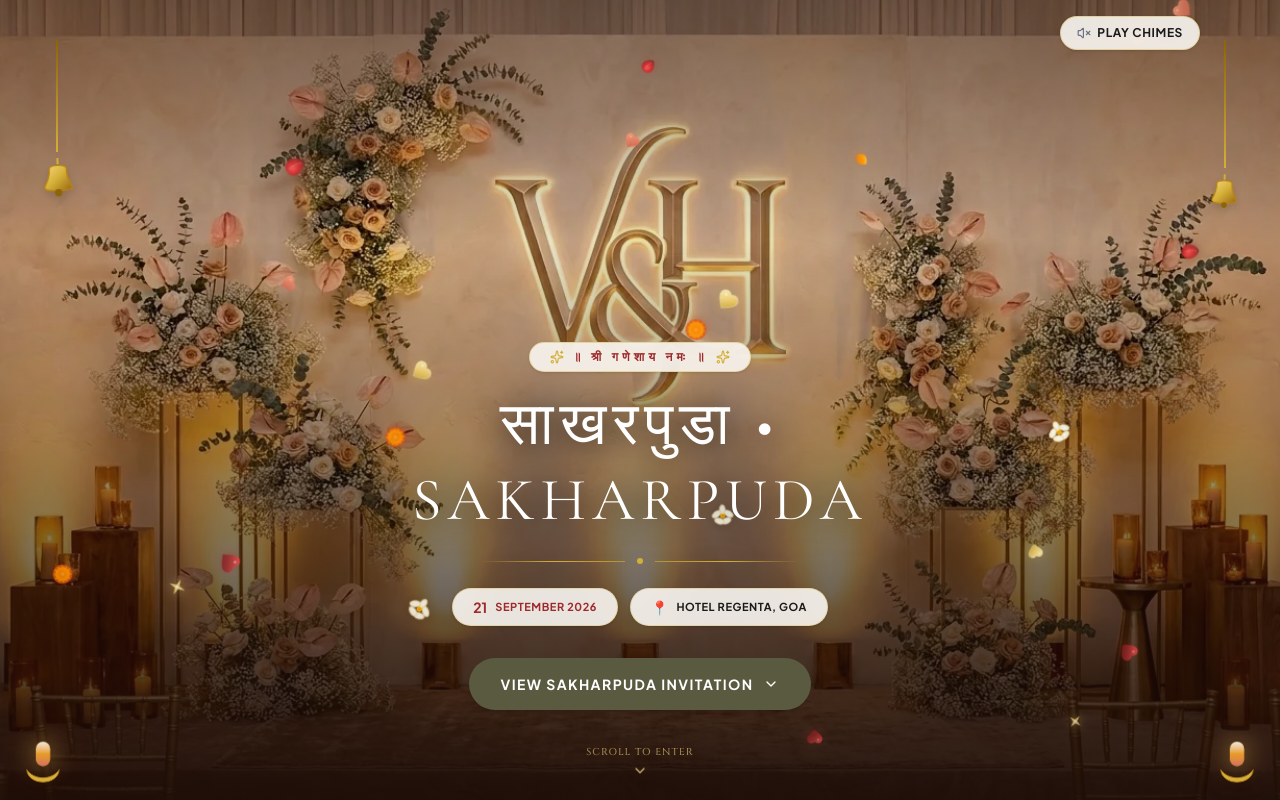
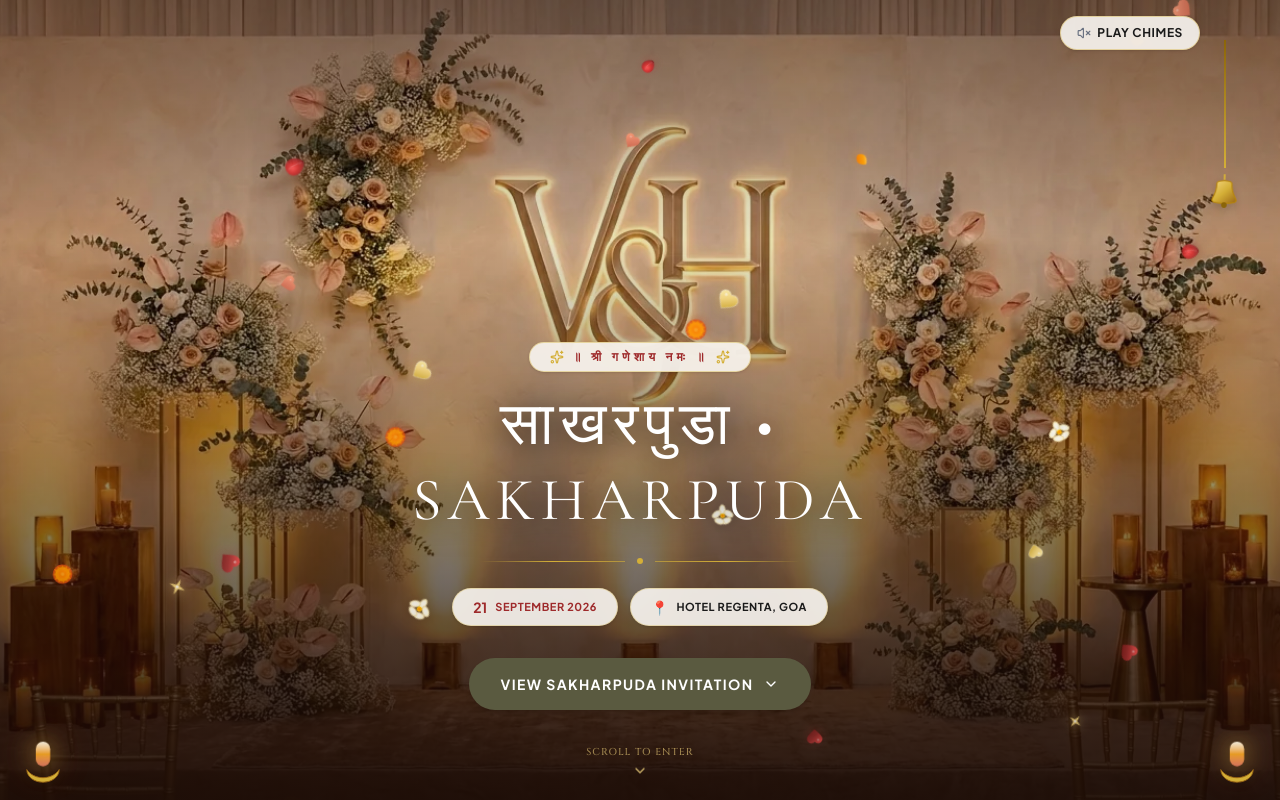
Before and after one commit to Vishrutman/VM-HK-Engagement, a React (Vite) app: page / in a window 1280 px wide. Shown: the top 800 px of the page. Built offline with nearby package versions, Linux system fonts and the light colour scheme; no server answers; the database is empty.

Commit message:
Comment out left temple bells section
Commented out the div containing the left temple bells and related button.

```diff
--- a/src/components/GopuramHero.tsx
+++ b/src/components/GopuramHero.tsx
@@ -61,7 +61,7 @@ export const GopuramHero: React.FC<GopuramHeroProps> = ({
       {/*<RealisticToran /> */}
 
       {/* Hanging Ornate Brass Temple Bells (Left & Right) */}
-      <div className="absolute top-10 left-3 sm:left-8 z-30 flex flex-col items-center">
+      {/*<div className="absolute top-10 left-3 sm:left-8 z-30 flex flex-col items-center">
         <div className="w-0.5 h-16 sm:h-28 bg-gradient-to-b from-[#8B6508] to-[#D4AF37]" />
         <button
           onClick={handleRingBell}
@@ -89,7 +89,7 @@ export const GopuramHero: React.FC<GopuramHeroProps> = ({
           </svg>
           <span className="sr-only">Ring Sacred Bell</span>
         </button>
-      </div>
+      </div> */}
 
       <div className="absolute top-10 right-3 sm:right-8 z-30 flex flex-col items-center">
         <div className="w-0.5 h-20 sm:h-32 bg-gradient-to-b from-[#8B6508] to-[#D4AF37]" />
```
